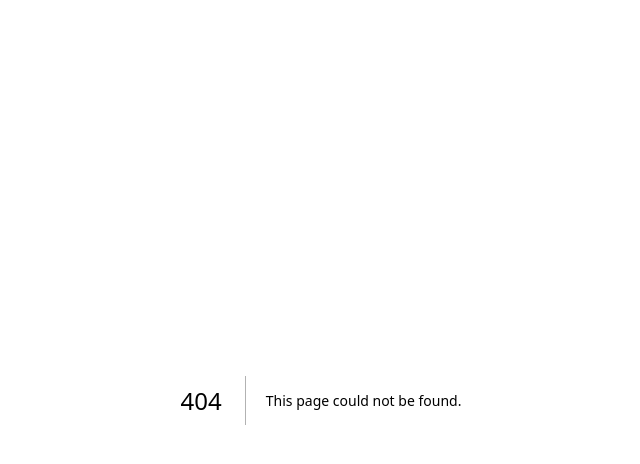
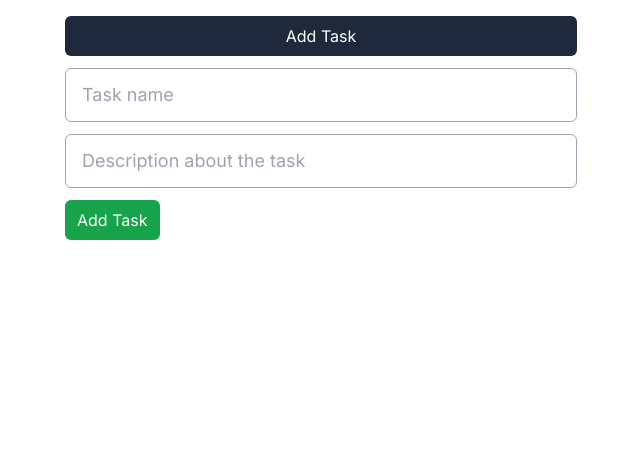
Before and after one commit to Jobayer109/Todo-Next-CRUD, a Next.js app: page /addTask in a window 1280 px wide. Before the commit this address had no page. Shown: the top 464 px of the page, without its empty margins (319-959 px from the left). Built offline with nearby package versions, Linux system fonts and the light colour scheme.

Commit message:
Add task form created

```diff
--- /dev/null
+++ b/app/addTask/page.jsx
@@ -0,0 +1,27 @@
+function AddTask() {
+  return (
+    <div>
+      <form>
+        <input
+          className="w-full border border-gray-400 px-4 py-3 text-lg mt-3 rounded-md"
+          type="text"
+          name="task"
+          placeholder="Task name"
+        />
+        <input
+          className="w-full border border-gray-400 px-4 py-3 text-lg mt-3 rounded-md"
+          type="text"
+          name="description"
+          placeholder="Description about the task"
+        />
+      </form>
+      <div>
+        <button className="px-3 py-2 text-md bg-green-600 hover:bg-green-700 text-white mt-3 rounded-md ">
+          Add Task
+        </button>
+      </div>
+    </div>
+  );
+}
+
+export default AddTask;
--- a/app/layout.js
+++ b/app/layout.js
@@ -1,3 +1,4 @@
+import AddTask from "@/components/addTask";
 import { Inter } from "next/font/google";
 import "./globals.css";
 
@@ -11,7 +12,12 @@ export const metadata = {
 export default function RootLayout({ children }) {
   return (
     <html lang="en">
-      <body className={inter.className}>{children}</body>
+      <body className={inter.className}>
+        <div className="w-[40%] m-auto">
+          <AddTask />
+          {children}
+        </div>
+      </body>
     </html>
   );
 }
--- /dev/null
+++ b/components/addTask.jsx
@@ -0,0 +1,15 @@
+import Link from "next/link";
+
+function AddTask() {
+  return (
+    <div>
+      <Link href="/addTask">
+        <button className="w-full p-2 rounded-md mt-4 bg-slate-800 text-white">
+          Add Task
+        </button>
+      </Link>
+    </div>
+  );
+}
+
+export default AddTask;
```
